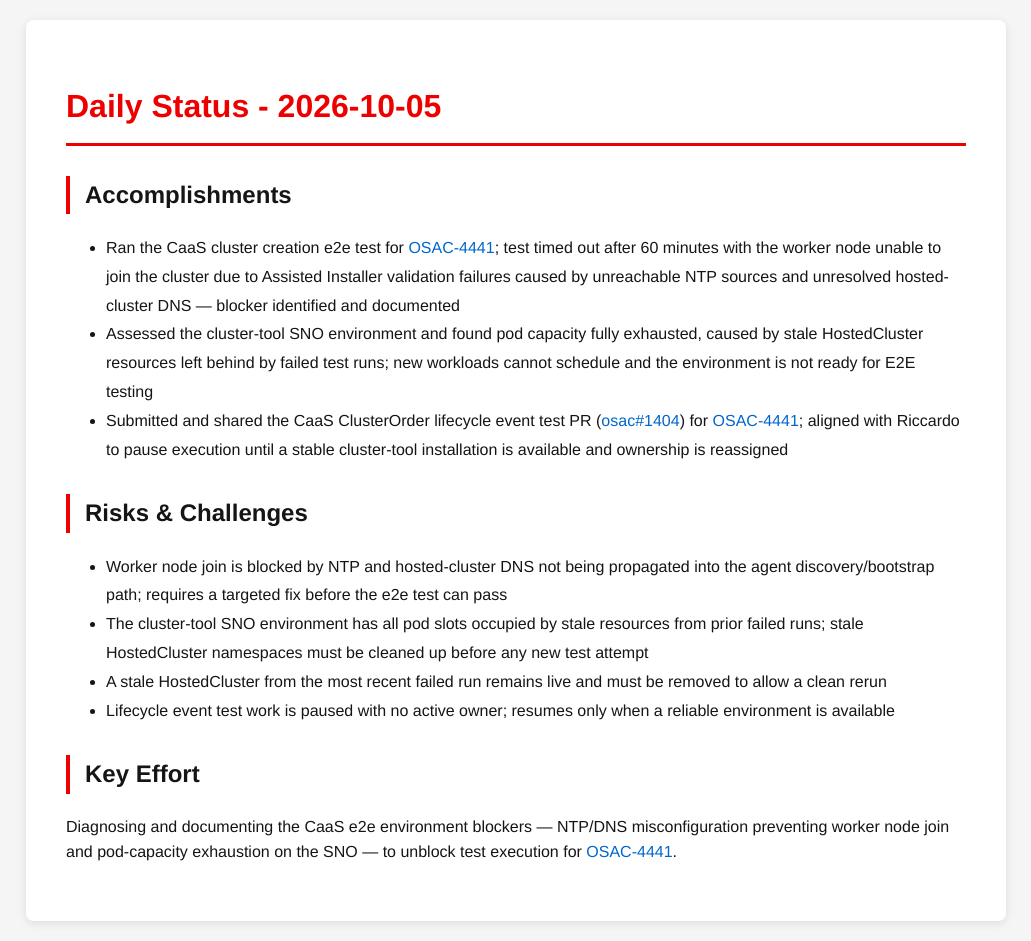
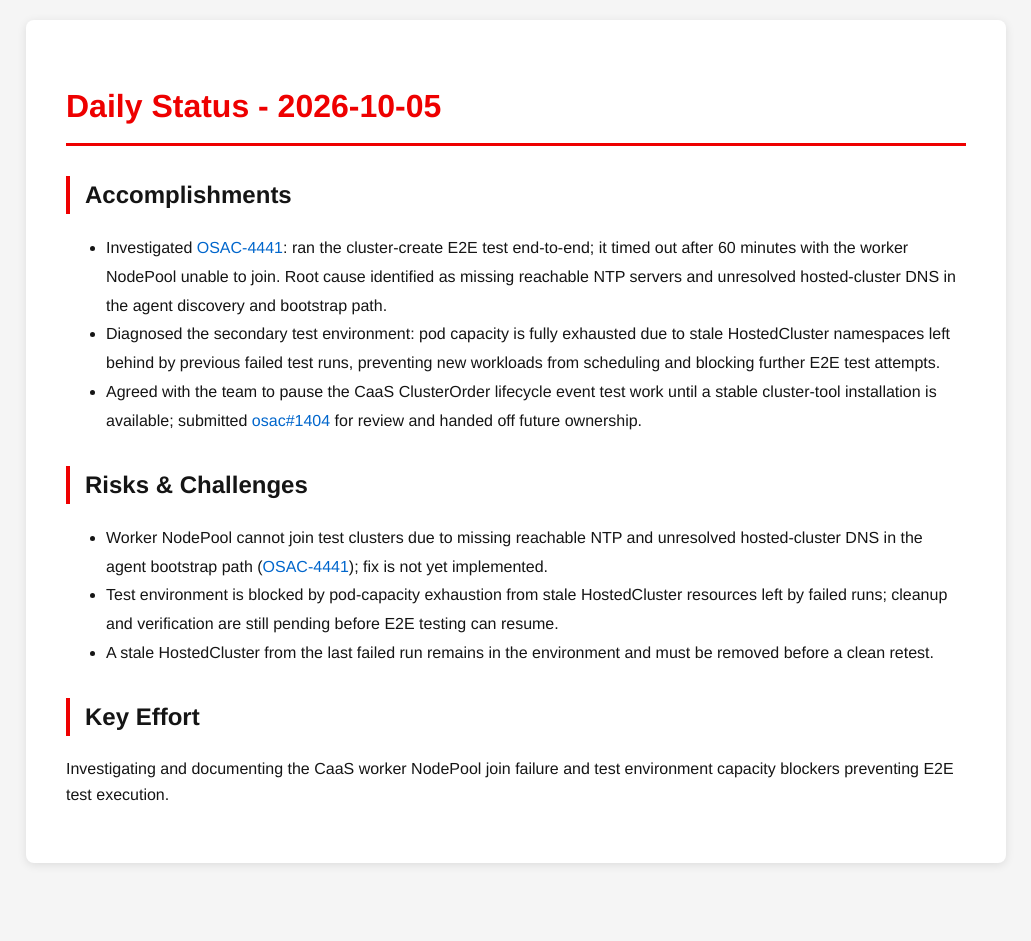
Before and after one commit to tzvatot/daily-status, a Jekyll site: the page built from 2026-10-05.md, in a window 1280 px wide. Shown: the whole page, without its empty margins (124-1155 px from the left). Built offline with Jekyll 4.4.1, drawn with Linux system fonts in a browser that asks for light colours; after the commit the page ends 900 px from its top, so only the background shows below that.

Commit message:
Daily status update - 2026-10-05

```diff
--- a/2026-10-05.md
+++ b/2026-10-05.md
@@ -7,15 +7,14 @@ date: 2026-10-05
 # Daily Status - 2026-10-05
 
 ## Accomplishments
-- Ran the CaaS cluster creation e2e test for [OSAC-4441](https://redhat.atlassian.net/browse/OSAC-4441); test timed out after 60 minutes with the worker node unable to join the cluster due to Assisted Installer validation failures caused by unreachable NTP sources and unresolved hosted-cluster DNS — blocker identified and documented
-- Assessed the cluster-tool SNO environment and found pod capacity fully exhausted, caused by stale HostedCluster resources left behind by failed test runs; new workloads cannot schedule and the environment is not ready for E2E testing
-- Submitted and shared the CaaS ClusterOrder lifecycle event test PR ([osac#1404](https://github.com/osac-project/osac/pull/1404)) for [OSAC-4441](https://redhat.atlassian.net/browse/OSAC-4441); aligned with Riccardo to pause execution until a stable cluster-tool installation is available and ownership is reassigned
+- Investigated [OSAC-4441](https://redhat.atlassian.net/browse/OSAC-4441): ran the cluster-create E2E test end-to-end; it timed out after 60 minutes with the worker NodePool unable to join. Root cause identified as missing reachable NTP servers and unresolved hosted-cluster DNS in the agent discovery and bootstrap path.
+- Diagnosed the secondary test environment: pod capacity is fully exhausted due to stale HostedCluster namespaces left behind by previous failed test runs, preventing new workloads from scheduling and blocking further E2E test attempts.
+- Agreed with the team to pause the CaaS ClusterOrder lifecycle event test work until a stable cluster-tool installation is available; submitted [osac#1404](https://github.com/osac-project/osac/pull/1404) for review and handed off future ownership.
 
 ## Risks & Challenges
-- Worker node join is blocked by NTP and hosted-cluster DNS not being propagated into the agent discovery/bootstrap path; requires a targeted fix before the e2e test can pass
-- The cluster-tool SNO environment has all pod slots occupied by stale resources from prior failed runs; stale HostedCluster namespaces must be cleaned up before any new test attempt
-- A stale HostedCluster from the most recent failed run remains live and must be removed to allow a clean rerun
-- Lifecycle event test work is paused with no active owner; resumes only when a reliable environment is available
+- Worker NodePool cannot join test clusters due to missing reachable NTP and unresolved hosted-cluster DNS in the agent bootstrap path ([OSAC-4441](https://redhat.atlassian.net/browse/OSAC-4441)); fix is not yet implemented.
+- Test environment is blocked by pod-capacity exhaustion from stale HostedCluster resources left by failed runs; cleanup and verification are still pending before E2E testing can resume.
+- A stale HostedCluster from the last failed run remains in the environment and must be removed before a clean retest.
 
 ## Key Effort
-Diagnosing and documenting the CaaS e2e environment blockers — NTP/DNS misconfiguration preventing worker node join and pod-capacity exhaustion on the SNO — to unblock test execution for [OSAC-4441](https://redhat.atlassian.net/browse/OSAC-4441).
+Investigating and documenting the CaaS worker NodePool join failure and test environment capacity blockers preventing E2E test execution.
```
